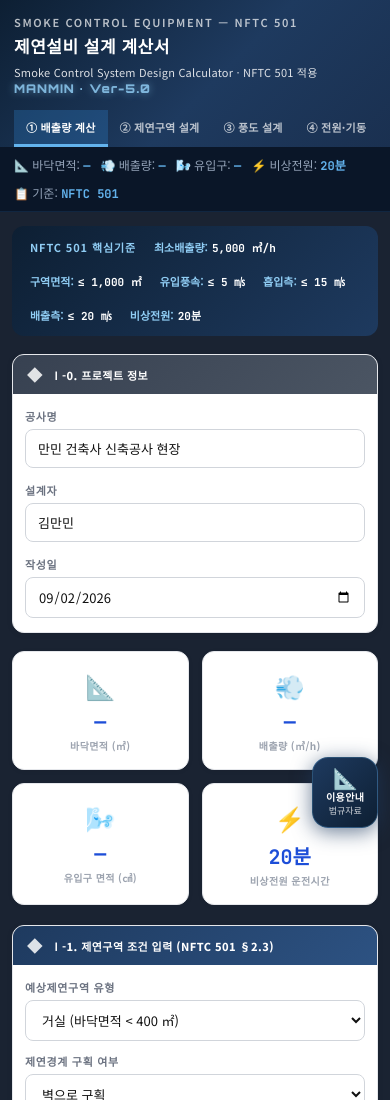
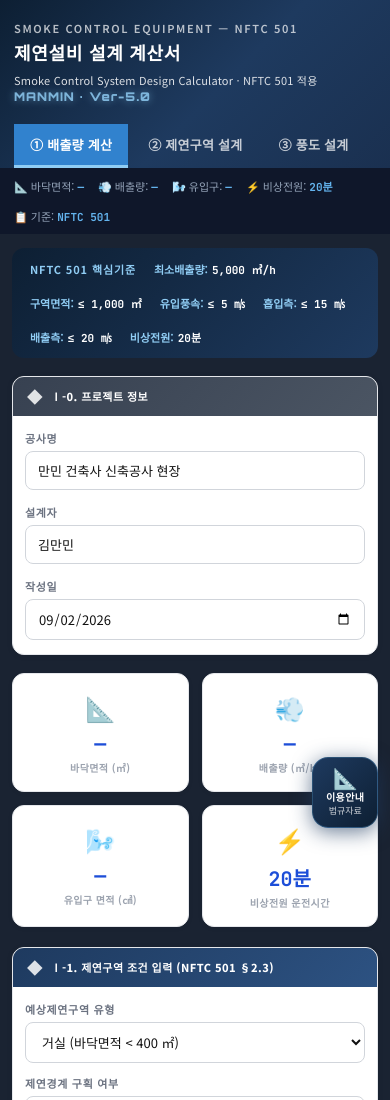
Before and after one commit to manminkim-eng/Smoke-Control-System, a plain HTML site: page index.html in a window 390 px wide. Shown: the top 1100 px of the page. Drawn offline with nearby package versions, Linux system fonts and the light colour scheme.

Commit message:
Add files via upload

```diff
--- a/index.html
+++ b/index.html
@@ -165,13 +165,14 @@ button{cursor:pointer;}
 .site-header{
   background:linear-gradient(135deg,#0d1f33 0%,#1e3a5f 55%,#1a3050 100%);
   color:white;padding:20px 0 0;
-  box-shadow:0 4px 24px rgba(0,0,0,.55);
+  box-shadow:0 2px 20px rgba(30,58,95,.35);   /* v5.0-HDR — §3-8 형식(주도색 .35) */
 }
 .hdr-inner{max-width:1300px;margin:0 auto;padding:0 24px;}
-.hdr-row{display:flex;align-items:flex-start;justify-content:space-between;margin-bottom:14px;}
-.hdr-eng{font-size:11px;font-weight:600;opacity:.7;letter-spacing:.15em;text-transform:uppercase;margin-bottom:6px;}
-.hdr-h1{font-size:26px;font-weight:900;letter-spacing:.03em;line-height:1.2;}
-.hdr-desc{font-size:11px;margin-top:8px;opacity:.85;letter-spacing:.02em;}
+.hdr-row{display:flex;align-items:flex-start;justify-content:space-between;margin-bottom:16px;}   /* v5.0-HDR — 간격 16 */
+/* v5.0-HDR — 클래스명을 §3-1 규격(hdr-eyebrow · hdr-sub)으로 통일 */
+.hdr-eyebrow{font-size:11px;font-weight:600;opacity:.7;letter-spacing:.15em;text-transform:uppercase;margin-bottom:6px;}
+.hdr-h1{font-size:26px;font-weight:900;letter-spacing:.04em;line-height:1.2;}
+.hdr-sub{font-size:11px;margin-top:8px;opacity:.85;letter-spacing:.02em;line-height:normal;}
 .hdr-manmin{
   font-family:'Orbitron',sans-serif !important;
   font-weight:900;font-size:12px;color:#90cdf4;
@@ -273,24 +274,25 @@ button{cursor:pointer;}
 
 /* ── 탭 바 ── */
 .tab-bar-wrap{
-  display:flex;overflow-x:auto;white-space:nowrap;
+  display:flex;gap:4px;padding-top:4px;overflow-x:auto;white-space:nowrap;   /* v5.0-HDR — 마스터 gap 4 · padding-top 4 → 162.2 */
   scrollbar-width:none;-webkit-overflow-scrolling:touch;
 }
 .tab-bar-wrap::-webkit-scrollbar{display:none;}
 .tab-btn{
-  padding:11px 22px;border:none;font-weight:700;font-size:13px;
+  padding:11px 16px;border:none;font-weight:700;font-size:13px;line-height:normal;   /* v5.0-HDR — 44px */
   letter-spacing:.02em;flex-shrink:0;transition:all .15s;
-  background:transparent;color:rgba(255,255,255,.7);
+  background:transparent;color:rgba(255,255,255,.75);
   border-bottom:3px solid transparent;
 }
 .tab-btn:hover:not(.active){color:white;background:rgba(255,255,255,.06);}
-.tab-btn.active{color:white;background:rgba(49,130,206,.3);border-bottom-color:#63b3ed;}
+/* v5.0-HDR (2026-09-02 확정) — 활성 탭 단색 배경 + 강조색 바 */
+.tab-btn.active{color:white;background:#3182ce;border-bottom-color:#90cdf4;}
 .tab-btn.print-tab{color:#fbbf24 !important;}
 .tab-btn.print-tab.active{background:rgba(251,191,36,.15) !important;border-bottom-color:#fbbf24 !important;}
 
 /* ── 요약 바 ── */
-.sum-bar-wrap{background:#0a1628;padding:9px 0;border-bottom:1px solid rgba(49,130,206,.15);}
-.sum-bar{max-width:1300px;margin:0 auto;padding:0 24px;display:flex;flex-wrap:wrap;gap:16px;align-items:center;}
+.sum-bar-wrap{background:#0f172a;padding:10px 0;}   /* v5.0-HDR — 마스터 38px */
+.sum-bar{max-width:1300px;margin:0 auto;padding:0 24px;display:flex;flex-wrap:wrap;gap:14px;}
 .sum-item{font-size:12px;color:#94a3b8;}
 .sum-val{color:#63b3ed;font-family:'JetBrains Mono','Noto Sans KR',monospace !important;font-weight:700;}
 
@@ -663,18 +665,21 @@ table.dt td b{color:#1e40af;font-weight:800;}
 }
 /* 모바일 (≤768px) */
 @media(max-width:768px){
-  .site-header{padding:14px 0 0;}
-  .hdr-inner{padding:0 14px;}
-  .hdr-h1{font-size:20px !important;}
+  /* v5.0-HDR — 헤더 축소 규칙 폐지. 마스터는 768 에서 우측 근거 블록만 접는다 */
   .hdr-right{display:none;}
-  .tab-btn{padding:10px 16px;font-size:12px;}
   .main-outer{padding:14px 12px 80px;}
   .g-proj{grid-template-columns:1fr 1fr;}
   .g-2{grid-template-columns:1fr;}
   .box-hd{font-size:11px;padding:9px 14px;}
   .box-bd{padding:14px 12px;}
-  .sum-bar{padding:0 14px;gap:10px;}
   .fml-fab{bottom:18px;right:14px;}
+}
+/* v5.0-HDR — 모바일 헤더 (01 마스터 640 실측) : h1 18 · 좌우 14 · eyebrow/sub/각인/탭 불변 */
+@media(max-width:640px){
+  .hdr-inner{padding:0 14px;}
+  .hdr-h1{font-size:18px;}
+  .sum-bar{padding:0 14px;}
+  .sum-item{font-size:11px;}
 }
 /* 모바일 소형 (≤540px) */
 @media(max-width:540px){
@@ -683,8 +688,6 @@ table.dt td b{color:#1e40af;font-weight:800;}
   .g-2sm{grid-template-columns:1fr;}
   .g-4{grid-template-columns:1fr 1fr;}
   .ov-grid{grid-template-columns:1fr 1fr;}
-  .hdr-h1{font-size:17px !important;}
-  .tab-btn{padding:9px 12px;font-size:11px;}
   /* 모달 바텀시트 */
   .fml-overlay{padding:0;align-items:flex-end;}
   .fml-box{border-radius:20px 20px 0 0;max-height:92vh;}
@@ -710,9 +713,9 @@ table.dt td b{color:#1e40af;font-weight:800;}
   <div class="hdr-inner">
     <div class="hdr-row">
       <div>
-        <div class="hdr-eng">Smoke Control Equipment — NFTC 501</div>
+        <div class="hdr-eyebrow">Smoke Control Equipment — NFTC 501</div>
         <h1 class="hdr-h1">제연설비 설계 계산서</h1>
-        <div class="hdr-desc">
+        <div class="hdr-sub">
           Smoke Control System Design Calculator · NFTC 501 적용&nbsp;
           <span class="hdr-manmin">MANMIN · Ver-5.0</span>
         </div>
```
Also changed, not shown: sw.js (+5 -2 lines).
